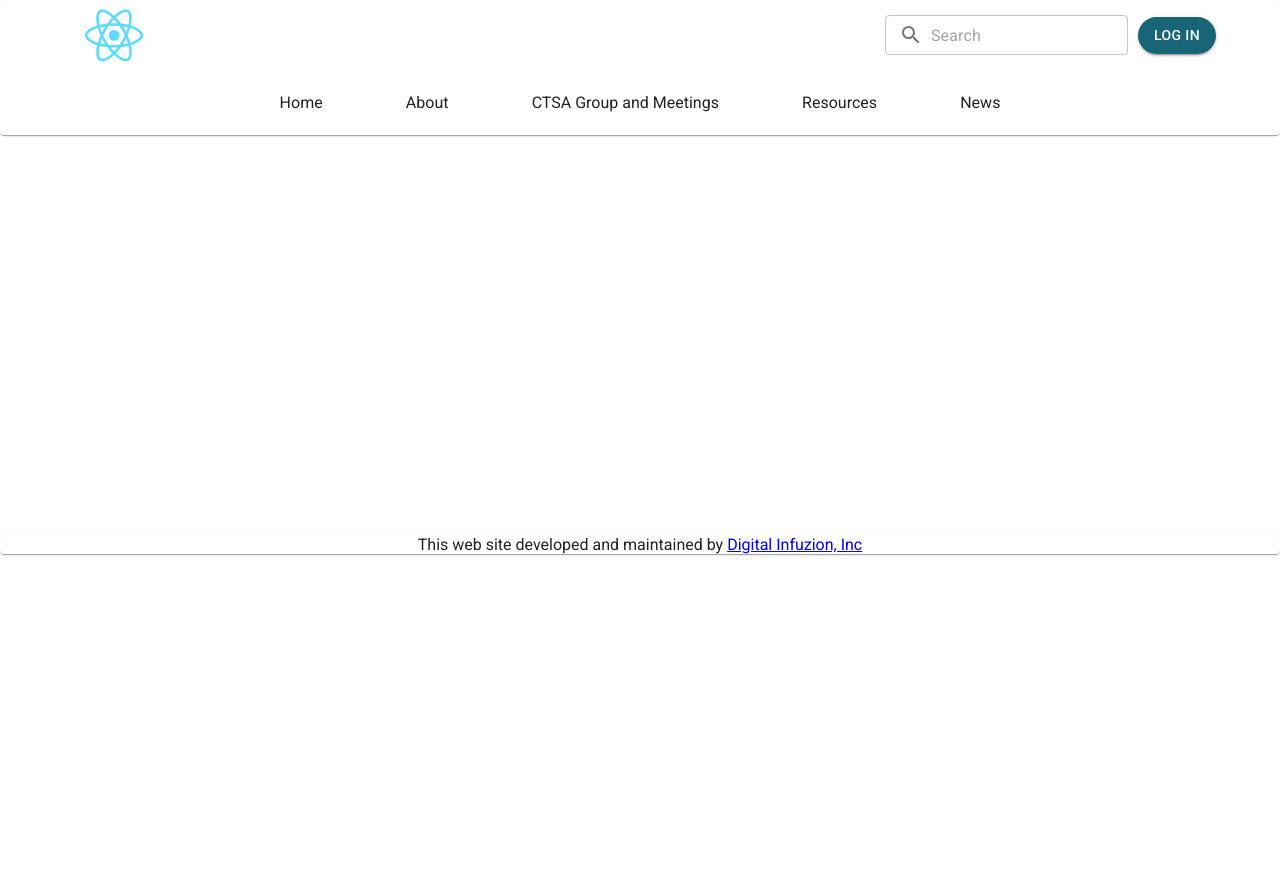
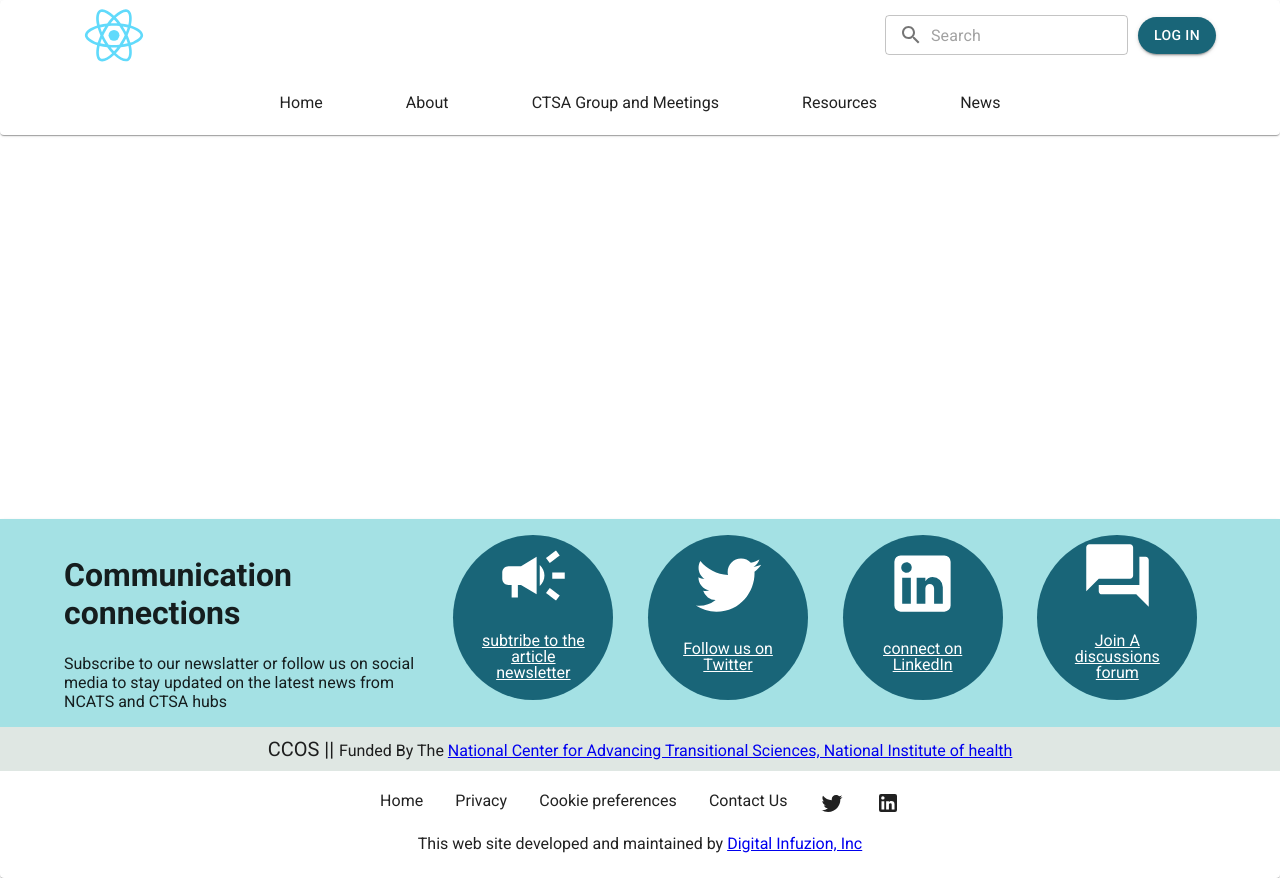
Before and after one commit to Ishan-Ravindu/header-footer, a React (Create React App) app: page / in a window 1280 px wide. Before the commit the page ends 800 px from the top, so only its background shows below. Built offline with nearby package versions, Linux system fonts and the light colour scheme.

Commit message:
added basic ui for footer

```diff
--- /dev/null
+++ b/src/Components/Footer/BottomNav/index.jsx
@@ -0,0 +1,24 @@
+import * as React from 'react';
+import Box from '@mui/material/Box';
+import Container from '@mui/material/Container';
+import TwitterIcon from '@mui/icons-material/Twitter';
+import LinkedInIcon from '@mui/icons-material/LinkedIn';
+
+const pages = ['Home', 'Privacy', 'Cookie preferences', 'Contact Us', <TwitterIcon />, <LinkedInIcon />];
+
+export default function BottomNav() {
+    return (
+        <Container maxWidth="sm">
+            <Box style={{ display: 'flex', justifyContent: "space-around" }}>
+                {pages.map((page) => (
+                    <span
+                        key={page}
+                        sx={{ my: 2, color: 'black', display: 'block' }}
+                    >
+                        {page}
+                    </span>
+                ))}
+            </Box>
+        </Container>
+    )
+}
--- /dev/null
+++ b/src/Components/Footer/Communication/CustomAvatar/index.jsx
@@ -0,0 +1,14 @@
+import * as React from 'react';
+import Avatar from '@mui/material/Avatar';
+import { Box } from '@mui/system';
+
+export default function CustomAvatar({ description, icon }) {
+    return (
+        <Avatar style={{ width: "160px", height: "160px", backgroundColor: "#196578", paddingTop: "5px" }}>
+            <Box style={{ display: "flex", flexDirection: "column", justifyContent: "center", alignItems: "center" }}>
+                {icon}
+                <a href='#' style={{ padding: "20px", textAlign: "center", fontSize: "16px", color: "white" }}>{description}</a>
+            </Box>
+        </Avatar >
+    )
+}
--- /dev/null
+++ b/src/Components/Footer/Communication/index.jsx
@@ -0,0 +1,40 @@
+import * as React from 'react';
+import { styled } from '@mui/material/styles';
+import Box from '@mui/material/Box';
+import Paper from '@mui/material/Paper';
+import Grid from '@mui/material/Grid';
+import CustomAvatar from './CustomAvatar';
+import CampaignIcon from '@mui/icons-material/Campaign';
+import TwitterIcon from '@mui/icons-material/Twitter';
+import LinkedInIcon from '@mui/icons-material/LinkedIn';
+import ForumIcon from '@mui/icons-material/Forum';
+
+
+
+function Communication() {
+    return (
+        <Box >
+            <Grid container spacing={2} style={{ display: "flex", justifyContent: "center" }}>
+                <Grid item xs={12} md={4}>
+                    <h1>Communication connections</h1>
+                    <p>Subscribe to our newslatter or follow us on social media to stay updated on the latest news from NCATS and CTSA hubs</p>
+                </Grid>
+                <Grid item xs={6} md={2}>
+                    <CustomAvatar icon={<CampaignIcon style={{ fontSize: "75px" }} />} description={"subtribe to the article newsletter"} />
+                </Grid>
+                <Grid item xs={6} md={2}>
+                    <CustomAvatar icon={<TwitterIcon style={{ fontSize: "75px" }} />} description={"Follow us on Twitter"} />
+                </Grid>
+                <Grid item xs={6} md={2}>
+                    <CustomAvatar icon={<LinkedInIcon style={{ fontSize: "75px" }} />} description={"connect on LinkedIn"} />
+                </Grid>
+                <Grid item xs={6} md={2}>
+                    <CustomAvatar icon={<ForumIcon style={{ fontSize: "75px" }} />} description={"Join A discussions forum"} />
+                </Grid>
+            </Grid>
+        </Box>
+    )
+
+}
+
+export default Communication;
--- a/src/Components/Footer/index.jsx
+++ b/src/Components/Footer/index.jsx
@@ -1,16 +1,28 @@
 import { Paper } from '@mui/material'
 import { Box, Container } from '@mui/system'
 import React from 'react'
+import BottomNav from './BottomNav'
+import Communication from './Communication'
 
 export default function Footer() {
     return (
         <Paper>
-            <Container maxWidth="lg">
-                <div style={{ display: "flex", justifyContent: "center", alignItems: "center" }}>
-                    <span >This web site developed and maintained by <a href='#'>Digital Infuzion, Inc</a></span>
+            <div style={{ backgroundColor: "#A4E1E4" }}>
+                <Container maxWidth="lg">
+                    <Communication />
+                </Container>
+            </div>
+            <div style={{ display: "flex", justifyContent: "center", alignItems: "center", backgroundColor: "#DFE7E3", paddingTop: "10px", paddingBottom: "10px" }}>
+                <span ><span style={{ fontSize: "20px" }}>CCOS || </span>Funded By The <a href='#'>National Center for Advancing Transitional Sciences, National Institute of health</a></span>
 
-                </div>
-            </Container>
+            </div>
+            <div style={{ paddingTop: "20px", paddingBottom: "15px" }}>
+                <BottomNav />
+            </div>
+            <div style={{ display: "flex", justifyContent: "center", alignItems: "center", paddingBottom: "25px" }}>
+                <span >This web site developed and maintained by <a href='#'>Digital Infuzion, Inc</a></span>
+
+            </div>
         </Paper>
     )
 }
```
